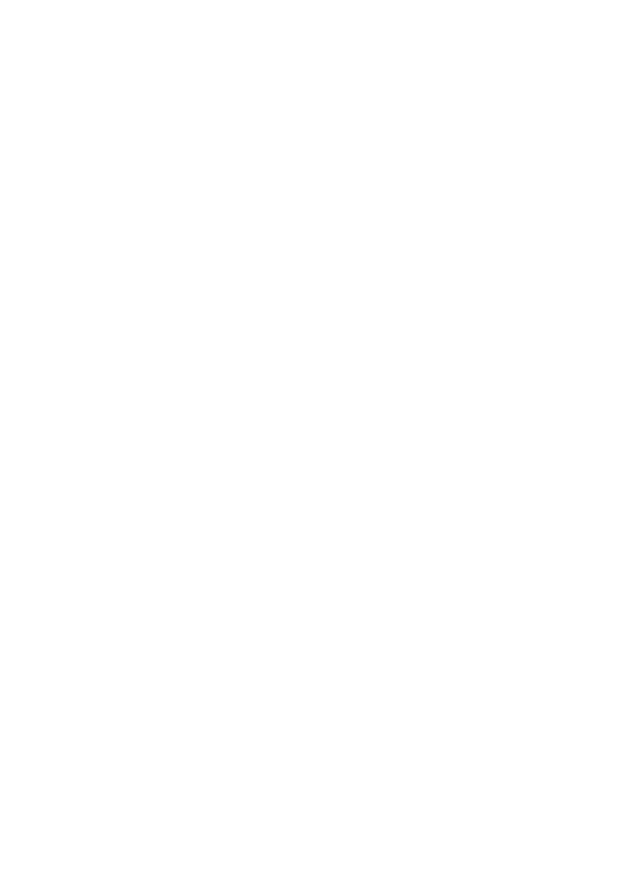
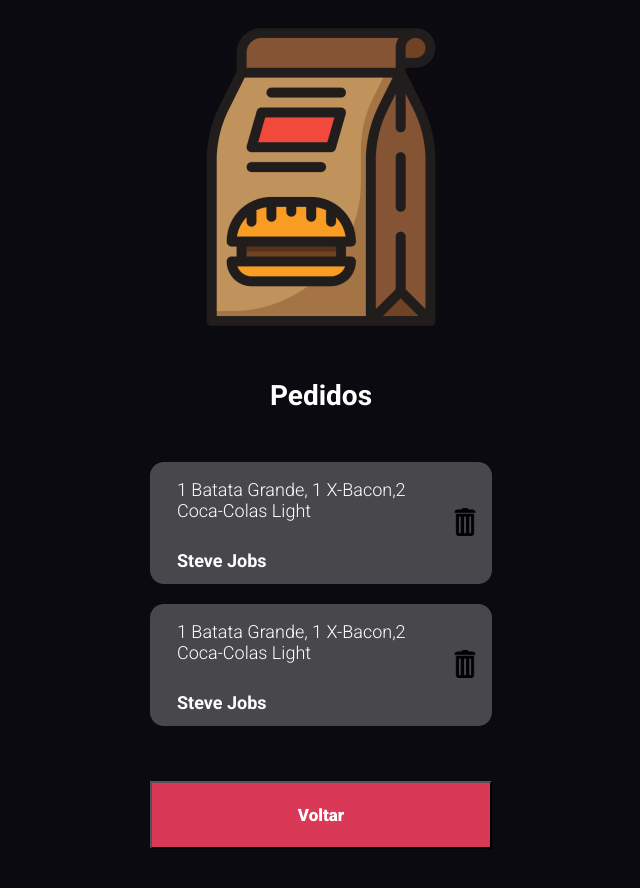
Before and after one commit to AlessandroPedroso/project-react-pedidos-hamburguer, a React (Vite) app: page /pedidos in a window 1280 px wide. Shown: the top 888 px of the page, without its empty margins (319-959 px from the left). Before the commit the page ends 800 px from the top, so only its background shows below. Built offline with nearby package versions, Linux system fonts and the light colour scheme.

Commit message:
página estilizada de pedidos

```diff
--- a/src/Components/Title/styles.js
+++ b/src/Components/Title/styles.js
@@ -10,6 +10,6 @@ line-height: 33px;
 text-align: center;
 color: #FFFFFF;
 margin-top: 25px;
-margin-bottom: 76px;
+margin-bottom: 50px;
 
 `
--- a/src/Containers/Pedidos/index.jsx
+++ b/src/Containers/Pedidos/index.jsx
@@ -1,8 +1,39 @@
 import React from "react";
+
+import { Container,ListPedidos,PPedidos,PCliente, DivPedidos} from "./styles";
+import burguer from '../../assets/burger2.png'
+import Title from "../../Components/Title";
+import ContainerItens from '../../Components/ContainerItens';
+import LixeiraDelete from '../../assets/lixeira.svg'
+import Button from '../../Components/Button'
 
 const Pedidos = () =>{
     return (
-        <></>
+        <Container>
+            <img src={burguer}/>
+            <Title>Pedidos</Title>
+            <ContainerItens>
+                <ul>
+                    <ListPedidos>
+                        <DivPedidos>
+                            <PPedidos>1 Batata Grande, 1 X-Bacon,2 Coca-Colas Light</PPedidos>
+                            <PCliente>Steve Jobs</PCliente>
+                        </DivPedidos>
+
+                        <button><img src={LixeiraDelete} /></button>
+                    </ListPedidos>
+                    <ListPedidos>
+                        <DivPedidos>
+                            <PPedidos>1 Batata Grande, 1 X-Bacon,2 Coca-Colas Light</PPedidos>
+                            <PCliente>Steve Jobs</PCliente>
+                        </DivPedidos>
+
+                        <button><img src={LixeiraDelete} /></button>
+                    </ListPedidos>
+                </ul>
+                <Button>Voltar</Button>
+            </ContainerItens>
+        </Container>
     )
 }
 
--- a/src/Containers/Pedidos/styles.js
+++ b/src/Containers/Pedidos/styles.js
@@ -0,0 +1,63 @@
+import styled from "styled-components";
+
+export const Container = styled.div`
+
+    background-color: #0A0A10;
+    height: 100%;
+    min-height: 100vh;
+    display:flex;
+    align-items: center;
+    flex-direction: column;
+`
+
+export const ListPedidos = styled.li`
+width: 100%;
+max-width: 342px;
+height: auto;
+background: rgba(255, 255, 255, 0.25);
+border-radius: 14px;
+display: flex;
+justify-content: space-between;
+margin-bottom: 20px;
+
+    button{
+        background: none;
+        border:none;
+        cursor: pointer;
+        padding-right: 15px;
+    }
+
+`
+
+export const PPedidos = styled.p`
+
+font-family: 'Roboto';
+font-style: normal;
+font-weight: 300;
+font-size: 18px;
+line-height: 21px;
+color: #FFFFFF;
+padding-top: 17px;
+padding-left: 27px;
+
+`
+
+export const PCliente = styled.p`
+
+font-family: 'Roboto';
+font-style: normal;
+font-weight: 700;
+font-size: 18px;
+line-height: 21px;
+color: #FFFFFF;
+margin-bottom: 13px;
+padding-left: 27px;
+
+`
+
+export const DivPedidos = styled.div`
+display: flex;
+flex-direction: column;
+gap: 29px;
+
+`
```
Also changed, not shown: src/assets/lixeira.svg (added).
